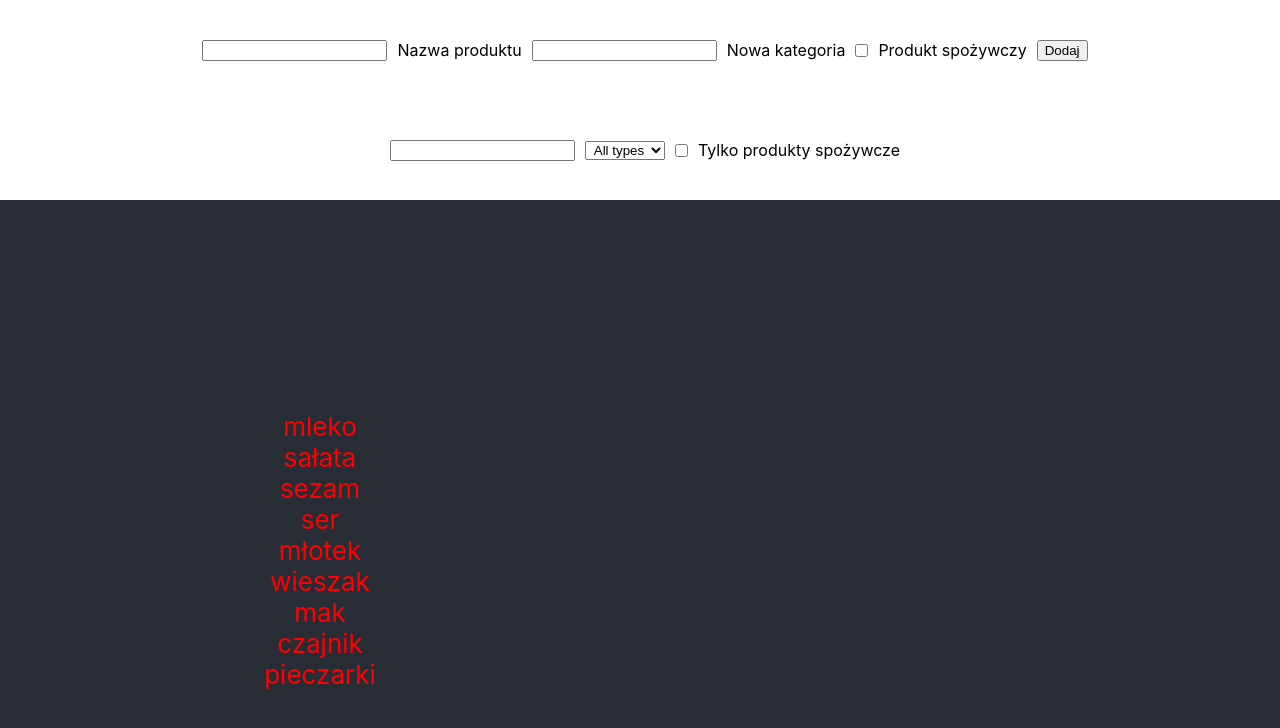
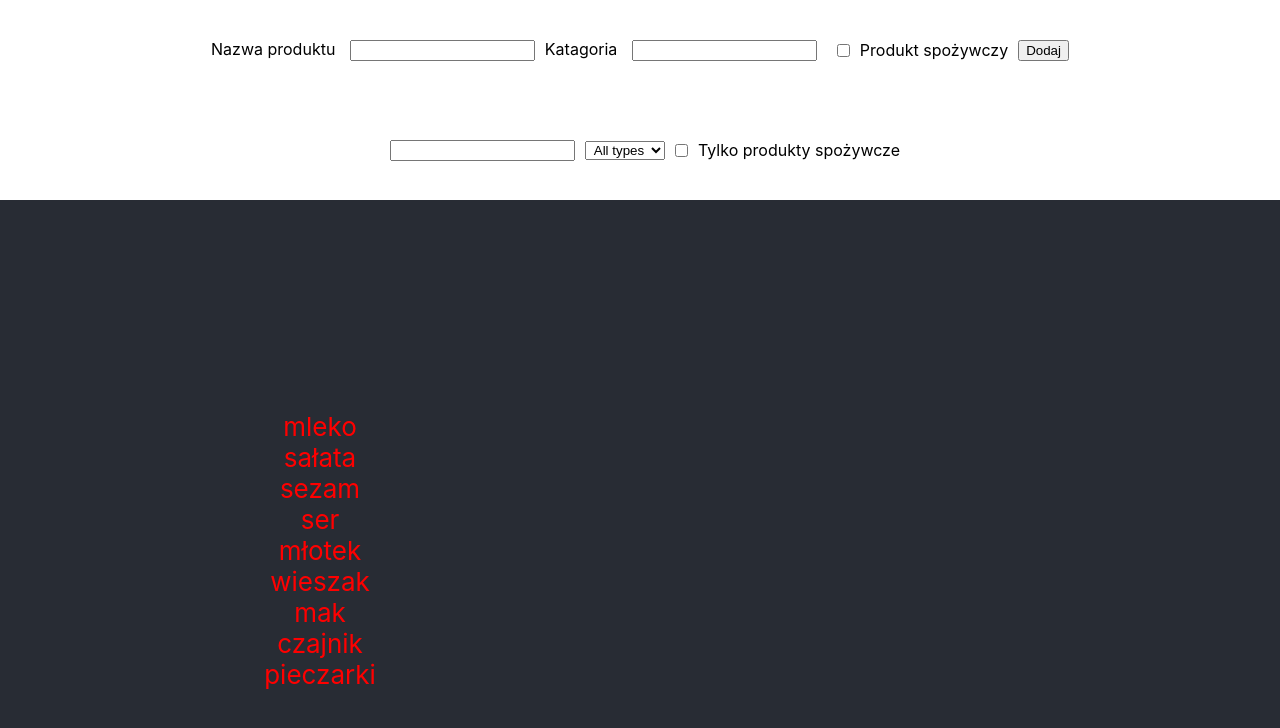
Before and after one commit to Gsmokt/react_exam, a React (Create React App) app: page / in a window 1280 px wide. Shown: the top 728 px of the page. Built offline with nearby package versions, Linux system fonts and the light colour scheme.

Commit message:
new commit

```diff
--- a/src/components/AddProducts/AddProducts.js
+++ b/src/components/AddProducts/AddProducts.js
@@ -27,8 +27,8 @@ function AddProducts(props) {
     }
     return (
         <div className={styles.Wrapper}>
-               <input value={name} type="text" onChange={handleName}/>Nazwa produktu
-               <input value={category} onChange={handleCategory} type="text"/>Nowa kategoria
+             <label>Nazwa produktu <input value={name} type="text" onChange={handleName}/></label>
+            <label>Katagoria  <input value={category} onChange={handleCategory} type="text"/></label>
                <input value={product} onChange={handleProduct} type="checkbox"/>Produkt spożywczy
             <button onClick={handleClick}>Dodaj</button>
         </div>
```
